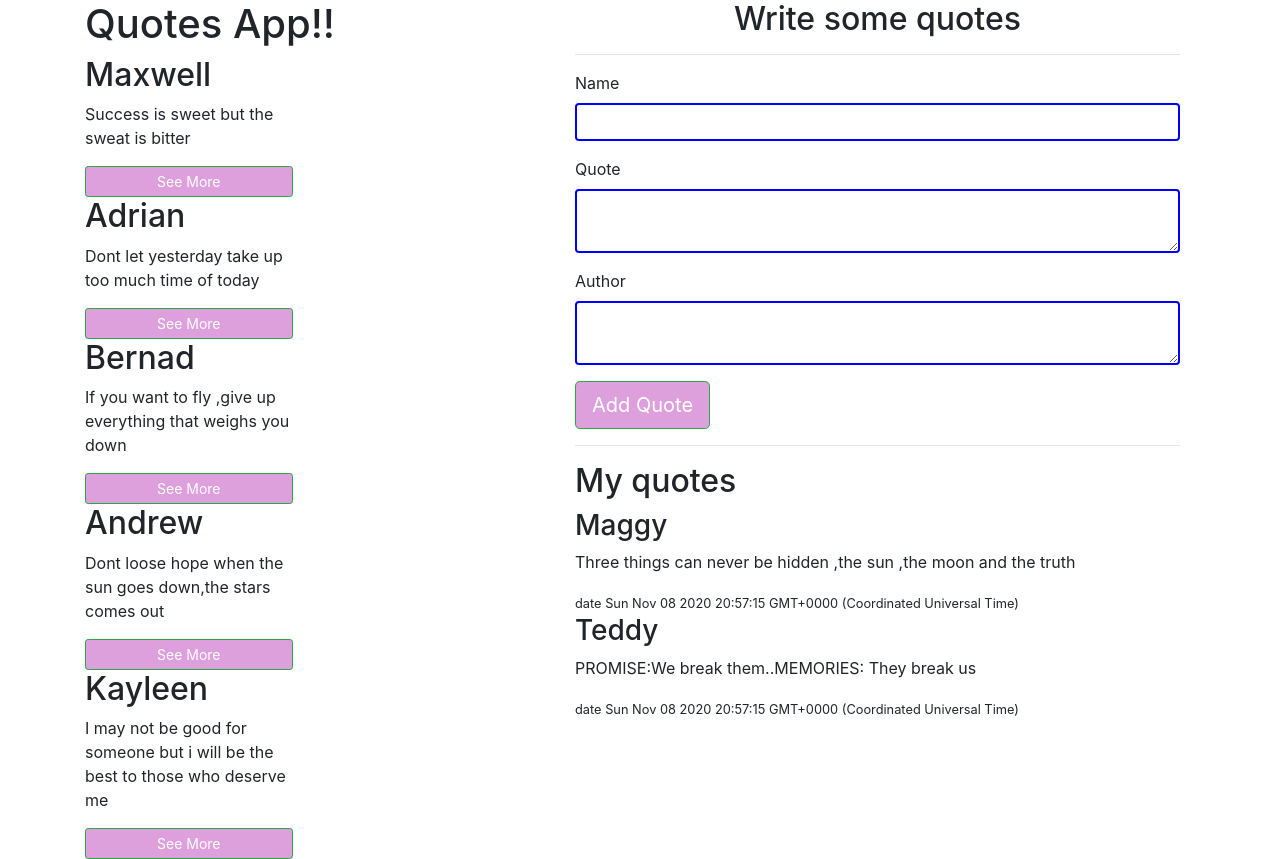
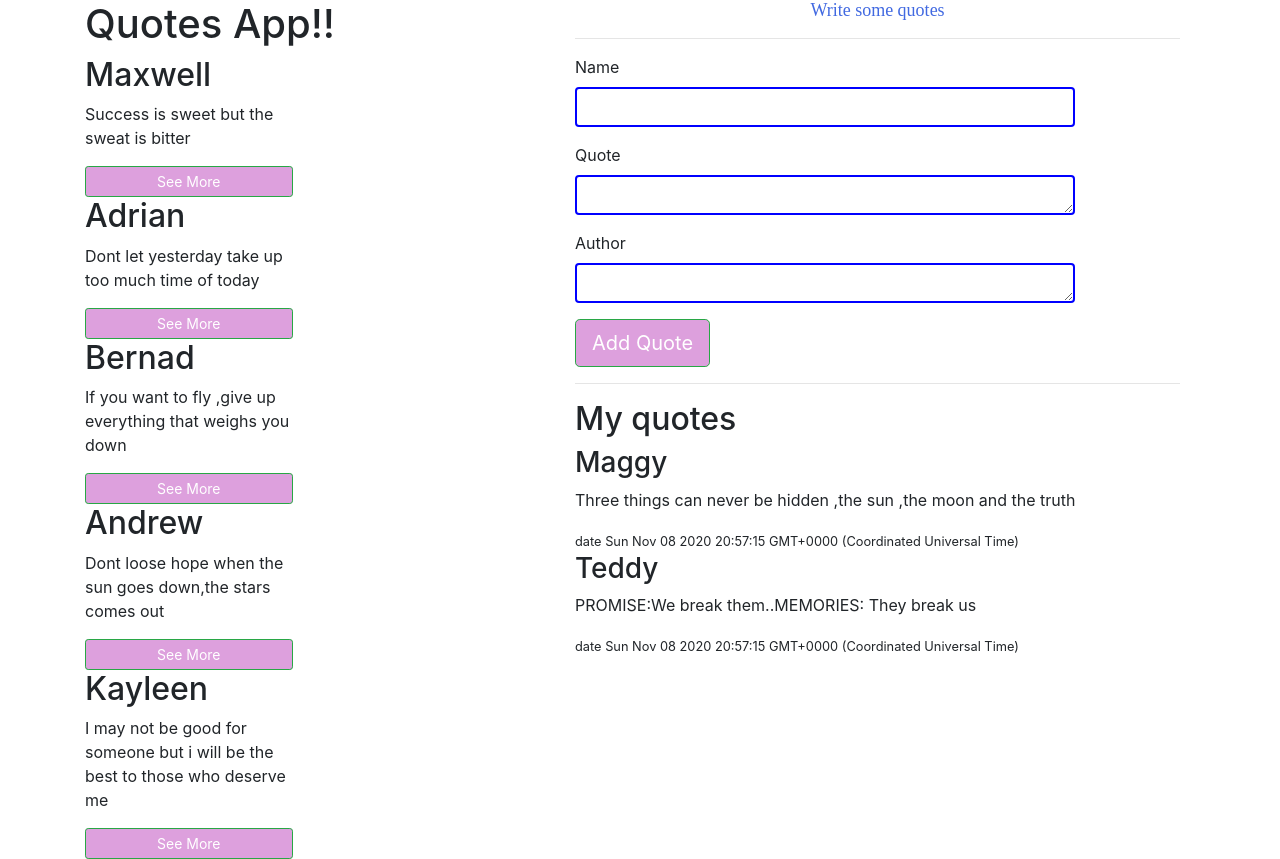
Before and after one commit to Bridgit-wairimu/Quotes-App, an Angular app: page / in a window 1280 px wide. Built offline with nearby package versions, Linux system fonts and the light colour scheme.

Commit message:
resized the sizes of the form inputs

```diff
--- a/src/app/app.component.css
+++ b/src/app/app.component.css
@@ -0,0 +1,7 @@
+body{
+    background-image: url("../assets/photo-1.jpg");
+    background-position: center center;
+    background-size: cover;
+    background-repeat: no-repeat;
+    background-attachment: fixed;
+  }
--- a/src/app/form/form.component.css
+++ b/src/app/form/form.component.css
@@ -1,7 +1,15 @@
 input,textarea{
     border: 2px solid blue;
+    width: 500px;
+    height: 40px;
 }
 
 button{
   background-color: plum;
 }
+.text-center{
+    font-size: large;
+    color: royalblue;
+    font-family: 'Yesteryear', cursive, serif;
+
+}
```
